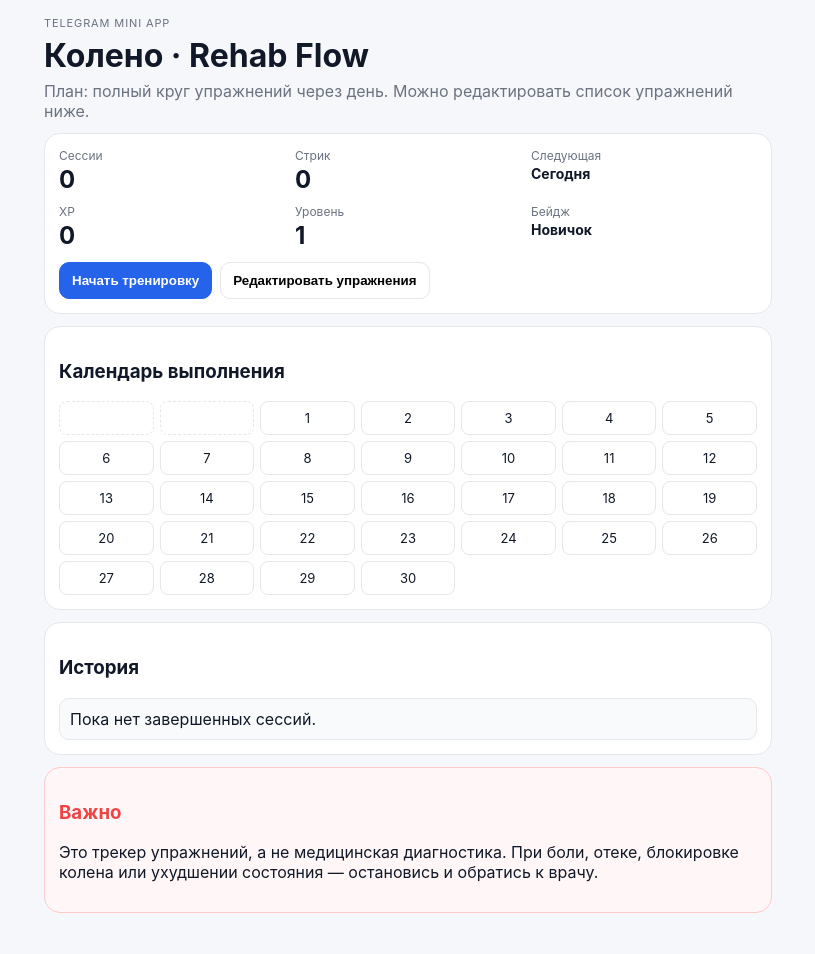
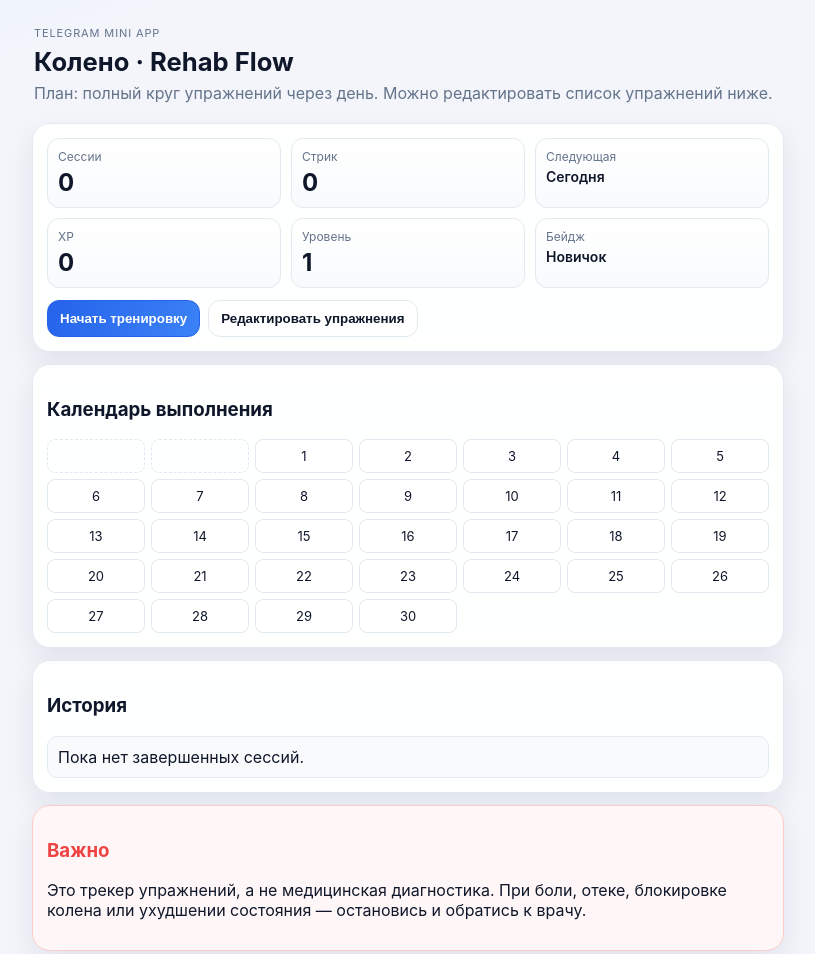
Before and after one commit to aerbaser/TGapp, a website: page index.html in a window 1280 px wide. Shown: the top 954 px of the page, without its empty margins (232-1047 px from the left). Before the commit the page ends 929 px from the top, so only its background shows below. Drawn offline with Linux system fonts and the light colour scheme.

Commit message:
Polish UI with modern minimalist visual design

```diff
--- a/styles.css
+++ b/styles.css
@@ -1,37 +1,185 @@
 :root {
   color-scheme: light;
-  --bg: #f5f7fb;
-  --card: #ffffff;
-  --text: #111827;
-  --muted: #6b7280;
+  --bg: #f3f5fb;
+  --bg-accent: radial-gradient(1200px 500px at -10% -20%, #dbeafe 0%, transparent 60%), radial-gradient(900px 420px at 120% -20%, #ccfbf1 0%, transparent 60%);
+  --card: rgba(255, 255, 255, 0.92);
+  --text: #0f172a;
+  --muted: #64748b;
   --primary: #2563eb;
   --accent: #14b8a6;
-  --line: #e5e7eb;
+  --line: #e2e8f0;
   --danger: #ef4444;
+  --shadow: 0 12px 30px rgba(15, 23, 42, 0.08);
 }
+
 * { box-sizing: border-box; }
-body { margin: 0; font-family: Inter, -apple-system, BlinkMacSystemFont, "Segoe UI", sans-serif; background: var(--bg); color: var(--text); }
-.app { width: min(760px, 100%); margin: 0 auto; padding: 16px; display: grid; gap: 12px; }
-.card { background: var(--card); border: 1px solid var(--line); border-radius: 16px; padding: 14px; }
-.app-header h1 { margin: 0; }
-.eyebrow { margin: 0 0 6px; text-transform: uppercase; letter-spacing: 0.08em; color: var(--muted); font-size: 11px; }
-.hint { color: var(--muted); margin: 6px 0 0; }
-.stats-grid { display: grid; grid-template-columns: repeat(3, minmax(0, 1fr)); gap: 10px; margin-bottom: 12px; }
-.stat-label { margin: 0; color: var(--muted); font-size: 12px; }
-.stat-value { margin: 2px 0 0; font-size: 24px; font-weight: 700; }
-.stat-value.small { font-size: 14px; }
-.dashboard-actions { display: flex; gap: 8px; flex-wrap: wrap; }
-.btn { border: 1px solid var(--line); border-radius: 10px; background: #fff; padding: 10px 12px; font-weight: 600; cursor: pointer; }
-.btn-primary { background: var(--primary); color: #fff; border-color: var(--primary); }
-.btn-accent { background: var(--accent); color: #fff; border-color: var(--accent); }
-.btn:disabled { opacity: 0.5; cursor: not-allowed; }
+
+body {
+  margin: 0;
+  min-height: 100vh;
+  font-family: Inter, -apple-system, BlinkMacSystemFont, "Segoe UI", sans-serif;
+  background: var(--bg-accent), var(--bg);
+  color: var(--text);
+}
+
+.app {
+  width: min(780px, 100%);
+  margin: 0 auto;
+  padding: 18px 14px 26px;
+  display: grid;
+  gap: 12px;
+}
+
+.card {
+  background: var(--card);
+  border: 1px solid var(--line);
+  border-radius: 18px;
+  padding: 14px;
+  box-shadow: var(--shadow);
+  backdrop-filter: blur(6px);
+}
+
+.app-header {
+  padding: 8px 2px;
+}
+
+.app-header h1 {
+  margin: 0;
+  font-size: clamp(1.3rem, 2vw, 1.7rem);
+}
+
+.eyebrow {
+  margin: 0 0 6px;
+  text-transform: uppercase;
+  letter-spacing: 0.08em;
+  color: var(--muted);
+  font-size: 11px;
+}
+
+.hint {
+  color: var(--muted);
+  margin: 6px 0 0;
+}
+
+.stats-grid {
+  display: grid;
+  grid-template-columns: repeat(3, minmax(0, 1fr));
+  gap: 10px;
+  margin-bottom: 12px;
+}
+
+.stats-grid article {
+  background: linear-gradient(180deg, #ffffff 0%, #f8fafc 100%);
+  border: 1px solid var(--line);
+  border-radius: 12px;
+  padding: 10px;
+}
+
+.stat-label {
+  margin: 0;
+  color: var(--muted);
+  font-size: 12px;
+}
+
+.stat-value {
+  margin: 4px 0 0;
+  font-size: 24px;
+  font-weight: 700;
+}
+
+.stat-value.small {
+  font-size: 14px;
+  font-weight: 600;
+}
+
+.dashboard-actions {
+  display: flex;
+  gap: 8px;
+  flex-wrap: wrap;
+}
+
+.btn {
+  border: 1px solid var(--line);
+  border-radius: 12px;
+  background: #fff;
+  padding: 10px 12px;
+  font-weight: 600;
+  color: var(--text);
+  cursor: pointer;
+  transition: transform 0.16s ease, box-shadow 0.16s ease, border-color 0.16s ease;
+}
+
+.btn:hover {
+  transform: translateY(-1px);
+  box-shadow: 0 8px 20px rgba(37, 99, 235, 0.15);
+  border-color: #bfdbfe;
+}
+
+.btn-primary {
+  background: linear-gradient(120deg, #2563eb 0%, #3b82f6 100%);
+  color: #fff;
+  border-color: #2563eb;
+}
+
+.btn-accent {
+  background: linear-gradient(120deg, #0ea5a4 0%, #14b8a6 100%);
+  color: #fff;
+  border-color: #0ea5a4;
+}
+
+.btn:disabled {
+  opacity: 0.5;
+  cursor: not-allowed;
+}
+
 .hidden { display: none; }
-.player-top { display: flex; align-items: center; justify-content: space-between; gap: 8px; }
-.progress { background: #eef2ff; width: 55%; height: 10px; border-radius: 999px; overflow: hidden; }
-.progress span { display: block; width: 0; height: 100%; background: linear-gradient(90deg, #3b82f6, #14b8a6); }
-.video-wrap { margin: 10px 0; border-radius: 12px; overflow: hidden; border: 1px solid var(--line); aspect-ratio: 16 / 9; }
-.video-wrap iframe { width: 100%; height: 100%; border: 0; }
-.animation-box { margin: 10px 0; border: 1px dashed var(--line); border-radius: 12px; padding: 14px; text-align: center; }
+
+.player-top {
+  display: flex;
+  align-items: center;
+  justify-content: space-between;
+  gap: 8px;
+}
+
+.progress {
+  background: #eef2ff;
+  width: 55%;
+  height: 10px;
+  border-radius: 999px;
+  overflow: hidden;
+}
+
+.progress span {
+  display: block;
+  width: 0;
+  height: 100%;
+  background: linear-gradient(90deg, #3b82f6, #14b8a6);
+}
+
+.video-wrap {
+  margin: 10px 0;
+  border-radius: 14px;
+  overflow: hidden;
+  border: 1px solid var(--line);
+  aspect-ratio: 16 / 9;
+  background: #fff;
+}
+
+.video-wrap iframe {
+  width: 100%;
+  height: 100%;
+  border: 0;
+}
+
+.animation-box {
+  margin: 10px 0;
+  border: 1px dashed #93c5fd;
+  border-radius: 14px;
+  padding: 14px;
+  text-align: center;
+  background: linear-gradient(180deg, #f8fbff 0%, #eef6ff 100%);
+}
+
 .stick-man { position: relative; width: 70px; height: 110px; margin: 0 auto 8px; animation: bounce 1.3s infinite; }
 .stick-man .head { width: 20px; height: 20px; border: 3px solid #111; border-radius: 50%; position: absolute; top: 0; left: 25px; }
 .stick-man .body { width: 4px; height: 34px; background: #111; position: absolute; top: 24px; left: 33px; }
@@ -44,16 +192,97 @@
 .pulse .stick-man { animation: pulse 1.1s infinite; }
 @keyframes bounce { 0%,100%{ transform: translateY(0);} 50%{ transform: translateY(-8px);} }
 @keyframes pulse { 0%,100%{ transform: scale(1);} 50%{ transform: scale(1.08);} }
-.timer-panel { border: 1px dashed var(--line); border-radius: 12px; padding: 12px; }
-#timerValue { margin: 0 0 8px; font-size: 36px; font-variant-numeric: tabular-nums; }
-.timer-actions, .player-actions { display: flex; flex-wrap: wrap; gap: 8px; }
-.form-grid { margin-top: 12px; display: grid; grid-template-columns: repeat(2,minmax(0,1fr)); gap: 8px; }
-.form-grid input, .form-grid select { padding: 10px; border: 1px solid var(--line); border-radius: 10px; }
-.history-list { list-style: none; margin: 0; padding: 0; display: grid; gap: 6px; }
-.history-list li { padding: 10px; border-radius: 10px; background: #f8fafc; border: 1px solid var(--line); }
-.calendar-grid { display: grid; grid-template-columns: repeat(7, minmax(0,1fr)); gap: 6px; }
-.day { text-align: center; padding: 8px 0; border: 1px solid var(--line); border-radius: 8px; background: #fff; font-size: 13px; }
-.day.done { background: #d1fae5; border-color: #10b981; font-weight: 700; }
-.day.empty { background: transparent; border-style: dashed; }
-.disclaimer { border-color: #fecaca; background: #fff7f7; }
+
+.timer-panel {
+  border: 1px dashed #cbd5e1;
+  border-radius: 12px;
+  padding: 12px;
+  background: #f8fafc;
+}
+
+#timerValue {
+  margin: 0 0 8px;
+  font-size: 36px;
+  font-variant-numeric: tabular-nums;
+}
+
+.timer-actions,
+.player-actions {
+  display: flex;
+  flex-wrap: wrap;
+  gap: 8px;
+}
+
+.form-grid {
+  margin-top: 12px;
+  display: grid;
+  grid-template-columns: repeat(2, minmax(0, 1fr));
+  gap: 8px;
+}
+
+.form-grid input,
+.form-grid select {
+  padding: 10px;
+  border: 1px solid var(--line);
+  border-radius: 10px;
+  background: #fff;
+}
+
+.history-list {
+  list-style: none;
+  margin: 0;
+  padding: 0;
+  display: grid;
+  gap: 6px;
+}
+
+.history-list li {
+  padding: 10px;
+  border-radius: 10px;
+  background: #f8fafc;
+  border: 1px solid var(--line);
+}
+
+.calendar-grid {
+  display: grid;
+  grid-template-columns: repeat(7, minmax(0, 1fr));
+  gap: 6px;
+}
+
+.day {
+  text-align: center;
+  padding: 8px 0;
+  border: 1px solid var(--line);
+  border-radius: 8px;
+  background: #fff;
+  font-size: 13px;
+}
+
+.day.done {
+  background: #d1fae5;
+  border-color: #10b981;
+  font-weight: 700;
+}
+
+.day.empty {
+  background: transparent;
+  border-style: dashed;
+}
+
+.disclaimer {
+  border-color: #fecaca;
+  background: #fff7f7;
+}
+
 .disclaimer h3 { color: var(--danger); }
+
+@media (max-width: 640px) {
+  .stats-grid,
+  .form-grid {
+    grid-template-columns: 1fr;
+  }
+
+  .progress {
+    width: 45%;
+  }
+}
```
